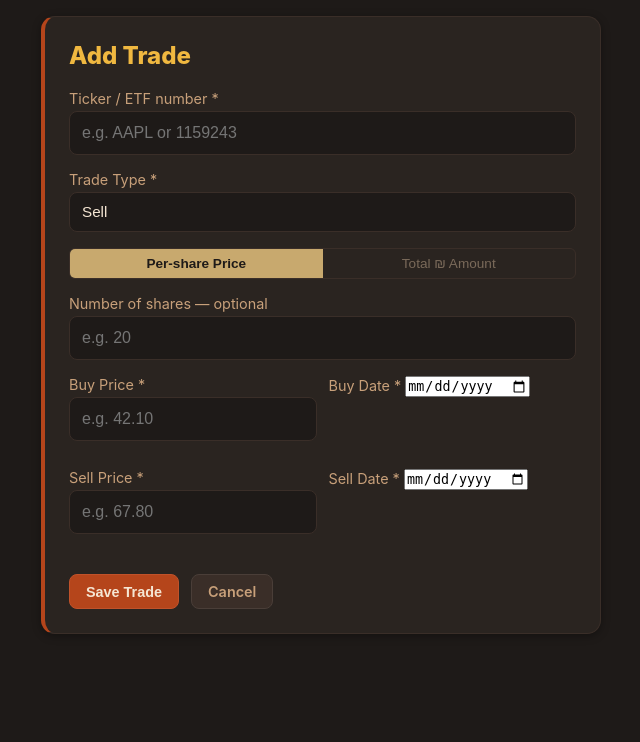
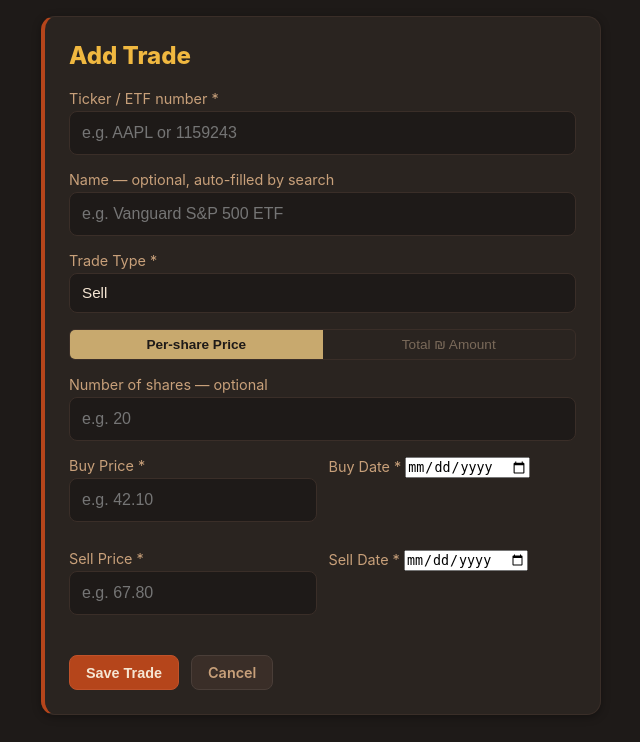
Before and after one commit to noamArbes/StocksApp, a Flask app: page /trade/new in a window 1280 px wide. Shown: the part 58-800 px from the top of the page, without its empty margins (319-959 px from the left). Run offline with Flask 3, Linux system fonts and the light colour scheme; the visitor is signed in with stand-in values (Sample User, id 1); parts of the project's set-up code (start-up, migrations or seed data) failed here and were passed over.

Commit message:
feat: trade form autocomplete fills ETF name, table shows name with ticker below

```diff
--- a/app.py
+++ b/app.py
@@ -1088,6 +1088,7 @@ def _trade_from_form(form, existing=None):
     if not ticker:
         return None, "Ticker is required"
 
+    name = form.get("name", "").strip()
     source = form.get("source", "yfinance")
     trade_type = form.get("type", "sell")
     if trade_type not in ("buy", "sell"):
@@ -1151,6 +1152,7 @@ def _trade_from_form(form, existing=None):
         "id": existing["id"] if existing else str(uuid.uuid4())[:8],
         "type": trade_type,
         "ticker": ticker,
+        "name": name,
         "source": source,
         "shares": shares,
         "buy_price": buy_price,
--- a/templates/dashboard.html
+++ b/templates/dashboard.html
@@ -88,7 +88,11 @@
     <tr>
         {% set ttype = trade.get('type', 'sell') %}
         <td><span class="trade-type-badge trade-type-{{ ttype }}">{{ ttype|title }}</span></td>
-        <td class="trade-ticker">{{ trade.ticker }}</td>
+        <td class="trade-ticker" style="text-align:left">
+            {% if trade.get('name') %}<strong>{{ trade.name }}</strong><br>
+            <span style="font-size:0.75rem;color:#7a6a5a">{{ trade.ticker }}</span>
+            {% else %}{{ trade.ticker }}{% endif %}
+        </td>
         <td>{{ trade.shares if trade.shares else '—' }}</td>
         <td>{% if trade.get('buy_amount_ils') is not none and trade.get('buy_amount_ils') %}₪{{ "{:,.0f}".format(trade.buy_amount_ils) }}{% elif trade.buy_price is not none %}{{ curr }}{{ "%.2f"|format(trade.buy_price) }}{% else %}—{% endif %}</td>
         <td>{{ trade.buy_date or '—' }}</td>
--- a/templates/trade_form.html
+++ b/templates/trade_form.html
@@ -8,10 +8,19 @@
         <input type="hidden" name="ils_mode" id="ils-mode-input" value="{{ '1' if (form.get('buy_amount_ils') or form.get('sell_amount_ils')) else '0' }}">
 
         <label>Ticker / ETF number *
-            <input type="text" name="ticker"
-                value="{{ form.get('ticker') or '' }}"
-                placeholder="e.g. AAPL or 1159243"
-                {% if trade %}readonly{% endif %}>
+            <div style="position:relative">
+                <input type="text" name="ticker" id="ticker-input"
+                    value="{{ form.get('ticker') or '' }}"
+                    placeholder="e.g. AAPL or 1159243"
+                    autocomplete="off"
+                    {% if trade %}readonly{% endif %}>
+                <div class="autocomplete-dropdown" id="ticker-dropdown"></div>
+            </div>
+        </label>
+        <label>Name — optional, auto-filled by search
+            <input type="text" name="name" id="name-input"
+                value="{{ form.get('name') or '' }}"
+                placeholder="e.g. Vanguard S&P 500 ETF">
         </label>
 
         {% if not is_record_sale %}
@@ -148,5 +157,52 @@ function updateForm() {
 
 // Initialize: disable inputs in the inactive mode on page load
 disableInputs(document.getElementById(_mode === 'price' ? 'ils-mode-fields' : 'price-mode-fields'), true);
+
+// Ticker autocomplete
+(function() {
+    var tickerInput = document.getElementById('ticker-input');
+    var nameInput = document.getElementById('name-input');
+    var dropdown = document.getElementById('ticker-dropdown');
+    if (!tickerInput || tickerInput.readOnly) return;
+
+    var _timer;
+
+    function showResults(results) {
+        dropdown.innerHTML = '';
+        if (!results.length) { dropdown.style.display = 'none'; return; }
+        results.forEach(function(r) {
+            var div = document.createElement('div');
+            div.className = 'autocomplete-item';
+            div.textContent = (r.name || r.symbol) + (r.ticker || r.symbol ? ' (' + (r.ticker || r.symbol) + ')' : '');
+            div.addEventListener('click', function() {
+                tickerInput.value = r.id || r.symbol || r.ticker || '';
+                if (nameInput && !nameInput.value) nameInput.value = r.name || '';
+                dropdown.style.display = 'none';
+            });
+            dropdown.appendChild(div);
+        });
+        dropdown.style.display = 'block';
+    }
+
+    tickerInput.addEventListener('input', function() {
+        clearTimeout(_timer);
+        var q = this.value.trim();
+        if (q.length < 2) { dropdown.style.display = 'none'; return; }
+        var isNumeric = /^\d+$/.test(q);
+        var endpoint = isNumeric ? '/api/tase-search?q=' : '/ticker-search?q=';
+        _timer = setTimeout(function() {
+            fetch(endpoint + encodeURIComponent(q))
+                .then(function(r) { return r.json(); })
+                .then(showResults)
+                .catch(function() { dropdown.style.display = 'none'; });
+        }, 200);
+    });
+
+    document.addEventListener('click', function(e) {
+        if (e.target !== tickerInput && !dropdown.contains(e.target)) {
+            dropdown.style.display = 'none';
+        }
+    });
+})();
 </script>
 {% endblock %}
```
